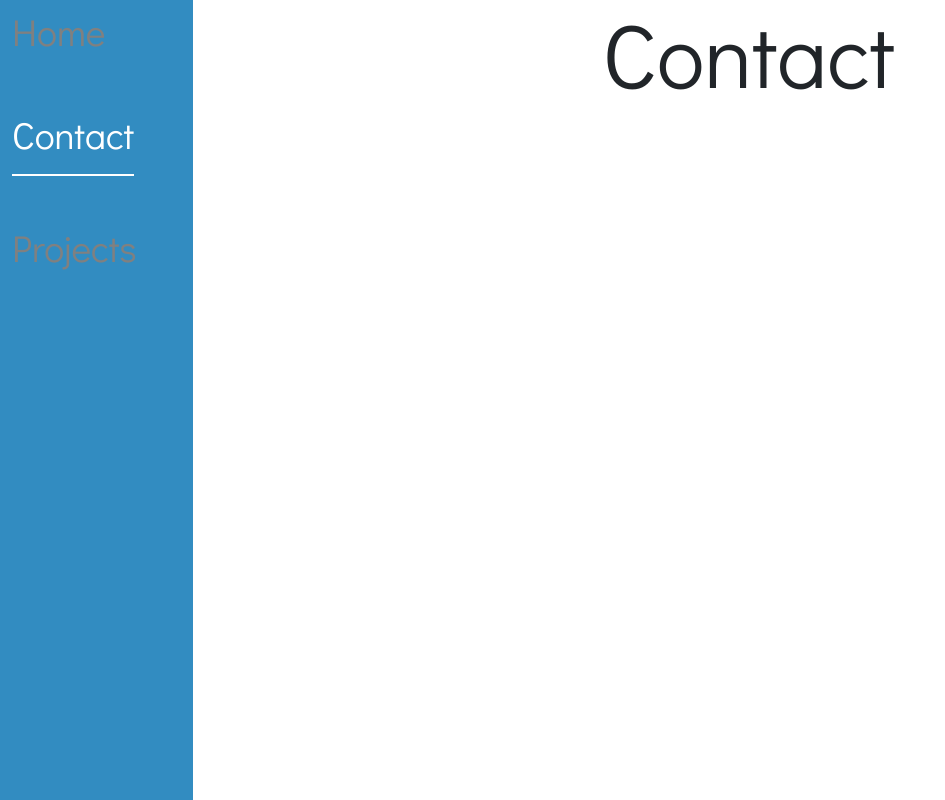
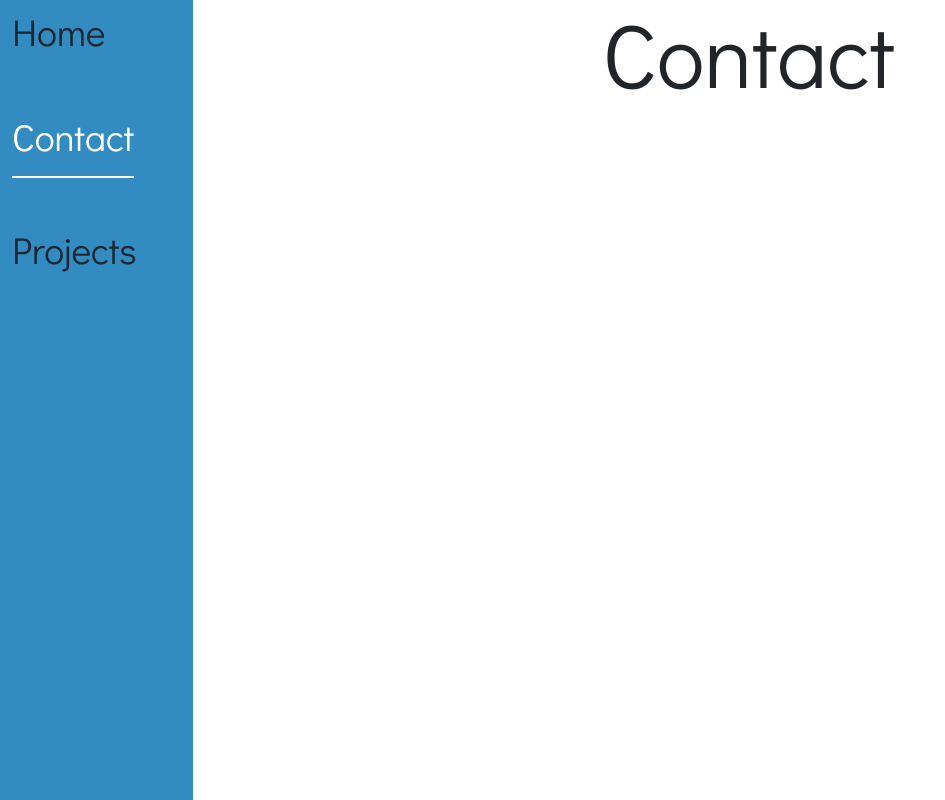
Before and after one commit to DavidJDallas/site, a React (Create React App) app: page /contact in a window 1280 px wide. Shown: the whole page, without its empty margins (0-945 px from the left). Built offline with nearby package versions, Linux system fonts and the light colour scheme.

Commit message:
transition added to title

```diff
--- a/public/index.html
+++ b/public/index.html
@@ -9,24 +9,12 @@
       name="description"
       content="Web site created using create-react-app"
     />
-    <link rel="apple-touch-icon" href="%PUBLIC_URL%/logo192.png" />
 
-    <link rel="manifest" href="%PUBLIC_URL%/manifest.json" />
 
-    <title>Katie Soper</title>
+    <title>David Dallas</title>
   </head>
   <body>
-    <noscript>You need to enable JavaScript to run this app.</noscript>
     <div id="root"></div>
-    <!--
-      This HTML file is a template.
-      If you open it directly in the browser, you will see an empty page.
 
-      You can add webfonts, meta tags, or analytics to this file.
-      The build step will place the bundled scripts into the <body> tag.
-
-      To begin the development, run `npm start` or `yarn start`.
-      To create a production bundle, use `npm run build` or `yarn build`.
-    -->
   </body>
 </html>
--- a/src/Contact/Contact.jsx
+++ b/src/Contact/Contact.jsx
@@ -4,6 +4,7 @@ const Contact = () => {
     return(
         <>
         <h1>Contact</h1>
+
         </>
     )
 }
--- a/src/NavBar/NavBar.jsx
+++ b/src/NavBar/NavBar.jsx
@@ -2,69 +2,63 @@ import './NavBar.css'
 import {Container, Row, Col} from 'react-bootstrap';
 import { Link, NavLink} from 'react-router-dom';
 
+
 const NavBar = () => {
-    return(<>
+  return (
+    <>
       <Container fluid className='side-margin-container'>
         <Row className='nav-bar-rows'>
           <div className='contact-Nav'>
             <NavLink
               to='/'
               style={({ isActive, isPending }) => ({
-                    color: isActive ? 'white': 'grey',
+                color: isActive ? 'white' : '#1d2731',
                 textDecoration: 'none',
-                    borderBottom: isActive && '2px solid white' ,
-
+                borderBottom: isActive ? '2px solid white' : '2px solid transparent',
+                transition: 'border-bottom 0.5s ease', // Adjust the duration and easing as needed
               })}
             >
               <h3>Home</h3>
             </NavLink>
           </div>
-
         </Row>
         <Row className='nav-bar-rows'>
           <div className='contact-Nav'>
             <NavLink
               to='/contact'
               style={({ isActive, isPending }) => ({
-                color: isActive ? 'white': 'grey',
+                color: isActive ? 'white' : '#1d2731',
                 textDecoration: 'none',
-                // backgroundColor: isActive ? '#7eb0d5' : 'black',
                 borderBottom: isActive ? '2px solid white' : '2px solid transparent',
-                paddingBottom: '8px'
+                paddingBottom: '8px',
+                transition: 'border-bottom 0.5s ease',
               })}
             >
               <h3>Contact</h3>
             </NavLink>
           </div>
-
         </Row>
         <Row className='nav-bar-rows'>
           <div className='contact-Nav'>
             <NavLink
               to='/projects'
               style={({ isActive, isPending }) => ({
-                                color: isActive ? 'white': 'grey',
+                color: isActive ? 'white' : '#1d2731',
                 textDecoration: 'none',
-                                // backgroundColor: isActive ? '#7eb0d5' : 'black',
-                                borderBottom: isActive ? '2px solid white' : '2px solid transparent' ,
+                borderBottom: isActive ? '2px solid white' : '2px solid transparent',
                 paddingBottom: '8px',
-                                fontSize: '2rem'
+                fontSize: '2rem',
+                transition: 'border-bottom 0.5s ease',
               })}
             >
-                            <h3 >Projects</h3>
+              <h3>Projects</h3>
             </NavLink>
-
           </div>
-
         </Row>
+      </Container>
+    </>
+  );
+};
 
 
-
-
-
-    </Container>
-
-    </>)
-}
-
 export default NavBar;
```
Lines whose indentation alone changed are shown as unchanged.
